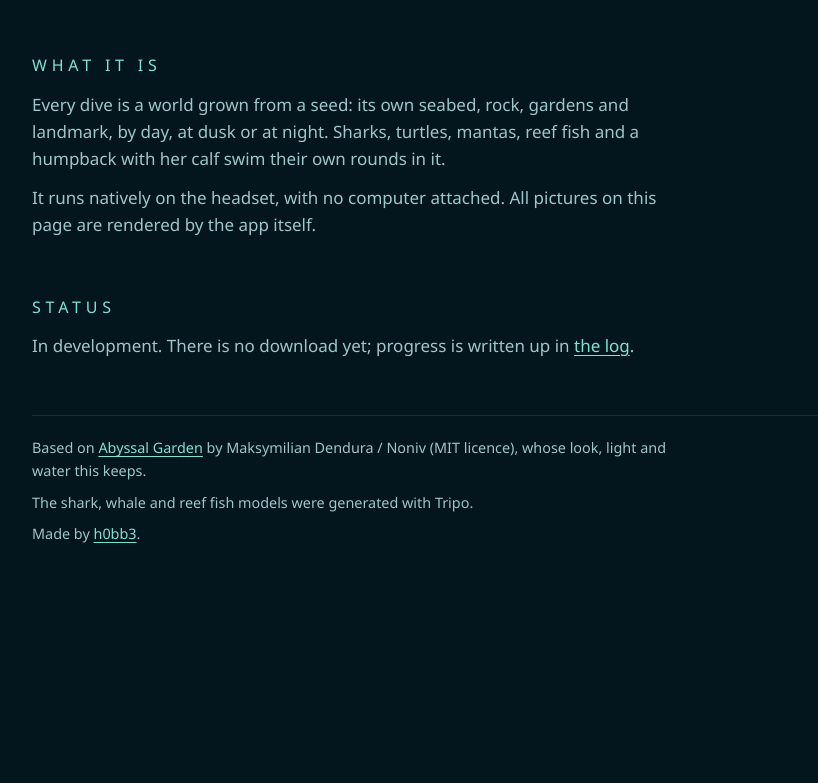
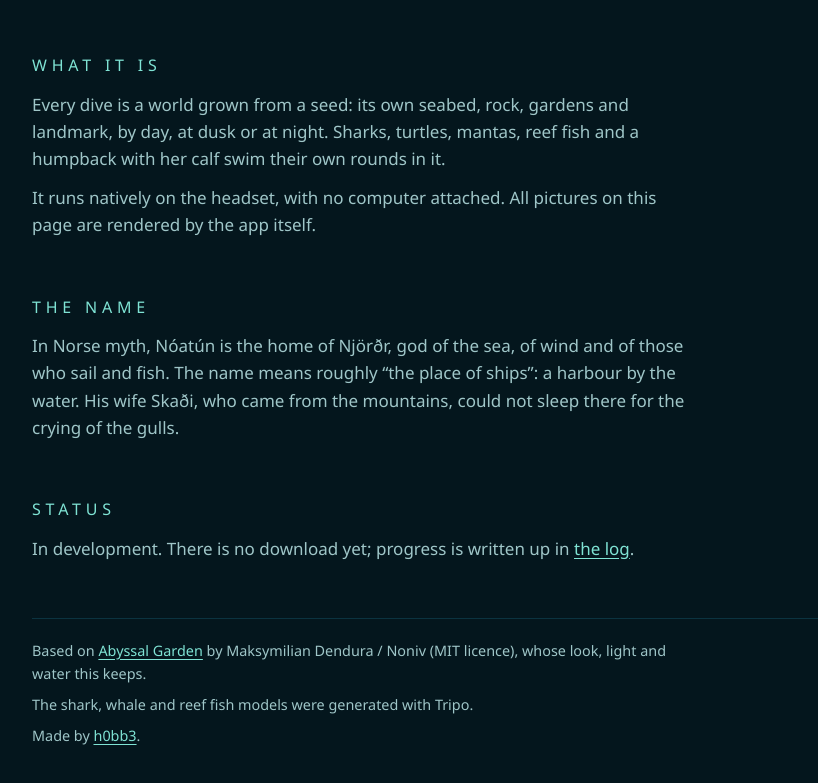
Before and after one commit to h0bb3/noatun, a plain HTML site: page index.html in a window 1280 px wide. Shown: the part 2023-2806 px from the top of the page, without its empty margins (104-922 px from the left). Before the commit the page ends 2632 px from the top, so only its background shows below. Drawn offline with Linux system fonts and the light colour scheme.

Commit message:
Where the name comes from
Co-Authored-By: Claude Fable 5.2 <noreply@anthropic.com>
Claude-Session: https://claude.ai/code/session_01BX8BJxFeVnJWVo3Hx5HDTi

```diff
--- a/index.html
+++ b/index.html
@@ -83,6 +83,15 @@
   </section>
 
   <section>
+    <h2>The name</h2>
+    <p>In Norse myth, N&oacute;at&uacute;n is the home of Nj&ouml;r&eth;r, god of the sea,
+      of wind and of those who sail and fish. The name means roughly
+      &ldquo;the place of ships&rdquo;: a harbour by the water. His wife
+      Ska&eth;i, who came from the mountains, could not sleep there for the
+      crying of the gulls.</p>
+  </section>
+
+  <section>
     <h2>Status</h2>
     <p>In development. There is no download yet; progress is written up in
       <a href="https://h0bb3.github.io/log/">the log</a>.</p>
```
